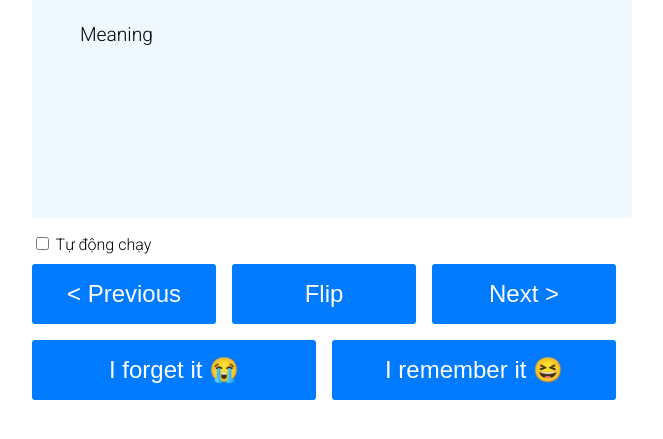
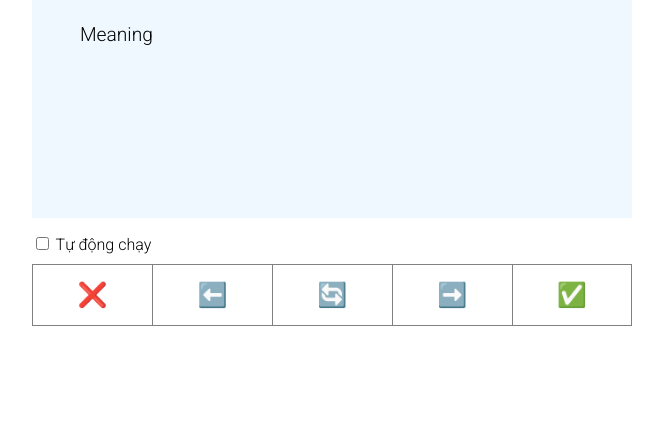
Before and after one commit to vubaoedu/minlish, a plain HTML site: page learn.html in a window 1280 px wide. Shown: the part 161-600 px from the top of the page, without its empty margins (308-971 px from the left). Drawn offline with nearby package versions, Linux system fonts and the light colour scheme.

Commit message:
update UI of learning page

```diff
--- a/learn.html
+++ b/learn.html
@@ -42,13 +42,15 @@
         Tự động chạy
       </label>
     <div class="actions three" style="margin-top: 10px;">
-        <input id="previous" type="button" value="&lt; Previous">
-        <input id="flip" type="button" value="Flip">
-        <input id="next" type="button" value="Next &gt;">
+        <input id="forget" type="button" value="❌">
+        <input id="previous" type="button" value="⬅️">
+        <input id="flip" type="button" value="🔄">
+        <input id="next" type="button" value="➡️">
+        <input id="remember" type="button" value="✅" style="border-right: solid gray 1px; ">
     </div>
     <div class="actions two">
-        <input id="forget" type="button" value="I forget it 😭">
-        <input id="remember" type="button" value="I remember it 😆">
+
+
     </div>
 
     <script src="./script/pages/learn.js" type="module"></script>
--- a/script/data/data-firebase.js
+++ b/script/data/data-firebase.js
@@ -186,7 +186,13 @@ export async function loadCategories() {
     if (!categoryMap.has(cat)) categoryMap.set(cat, []);
     categoryMap.get(cat).push(data.word);
   });
-  return categoryMap;
+  // Sort the map by category name
+  const sortedCategoryMap = new Map(
+    [...categoryMap.entries()].sort(([a], [b]) => a.localeCompare(b))
+  );
+
+  return sortedCategoryMap;
+  // return categoryMap;
 }
 
 export async function loadStatus() {
--- a/script/pages/learn.js
+++ b/script/pages/learn.js
@@ -186,11 +186,11 @@ function show(dataName, showMeaing = false) {
       const keySub = [
         "wordType",
         "pronunciation",
+        "collocation",
+        "relatedWord",
         "meaning",
         "note",
         "example",
-        "collocation",
-        "relatedWord",
         "imgURL",
       ];
 
@@ -262,7 +262,7 @@ function showContent(keyMain, keySub = [], showMeaning = false) {
         }
         else {
           meaningContent +=
-          '<span style="font-size:0.6em">' + key + "- </span>";
+          '<span style="font-size:0.6em; font-weight: bold; font-family: monospace">' + key + "- </span>";
           meaningContent += dataSource[currentIndex][key] + '<br>';
         }
       }
--- a/style/scss/learn.scss
+++ b/style/scss/learn.scss
@@ -38,10 +38,21 @@ main {
     margin-bottom: 1rem;
     display: flex;
     justify-content: center;
-    gap: 1rem;
+    // gap: 1rem;
+    position: sticky;
+    width: 100%;
+    bottom: 5px;
+    background-color: white;
     &.three {
         input {
             width: 33.3%;
+            background-color: white;
+            border: solid gray 1px;
+            border-right: none;
+            border-radius: 0;
+            :last-child {
+                border-right: solid gray 1px;
+            }
         }
     }
     &.two {
--- a/style/scss/nav.scss
+++ b/style/scss/nav.scss
@@ -98,6 +98,9 @@
 
 nav {
     padding: 10px;
+    position: sticky;
+    top: 0;
+    background-color: white;
 }
 #nav {
     list-style: none;
```
Also changed, not shown: style/css/learn.css, 1 other file.
